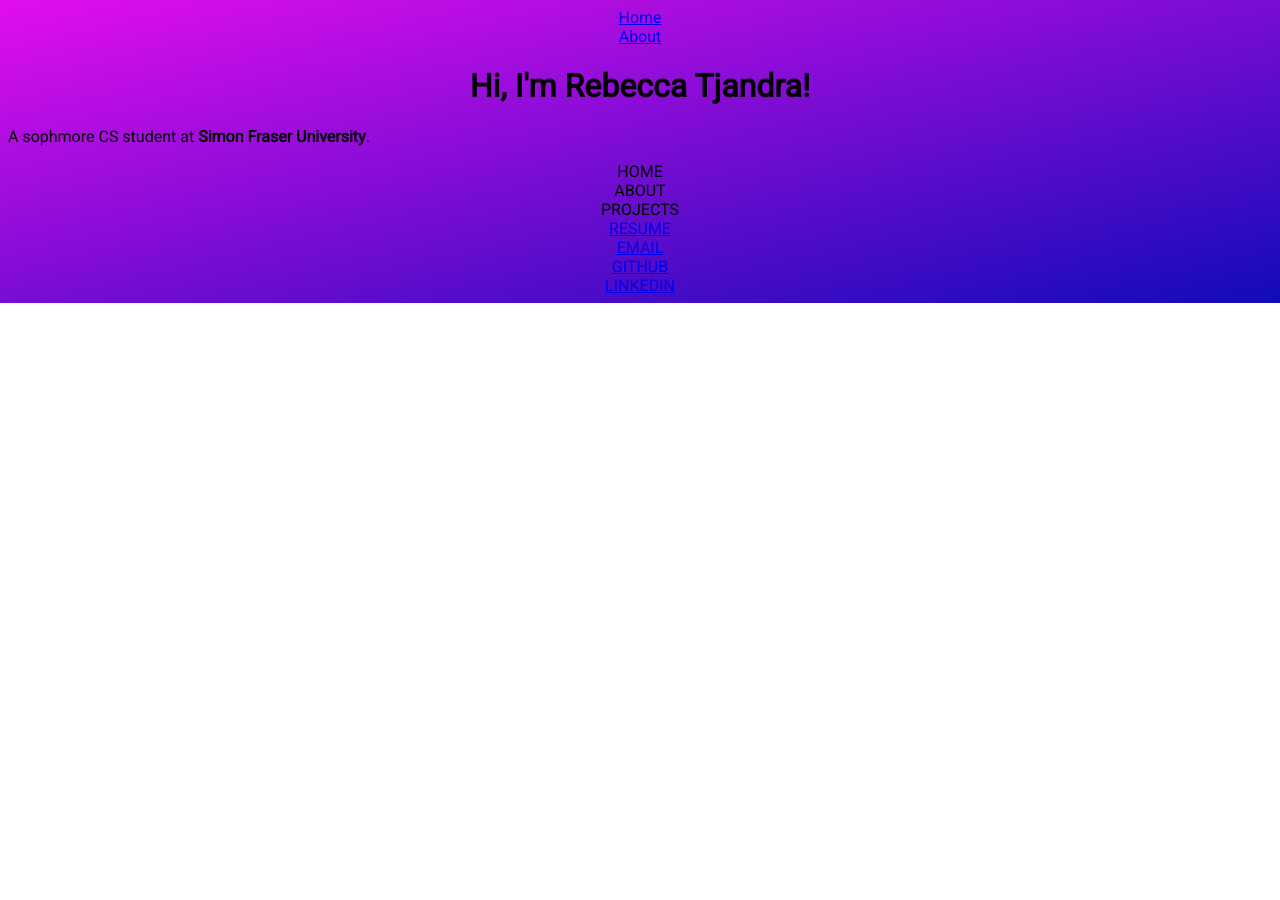
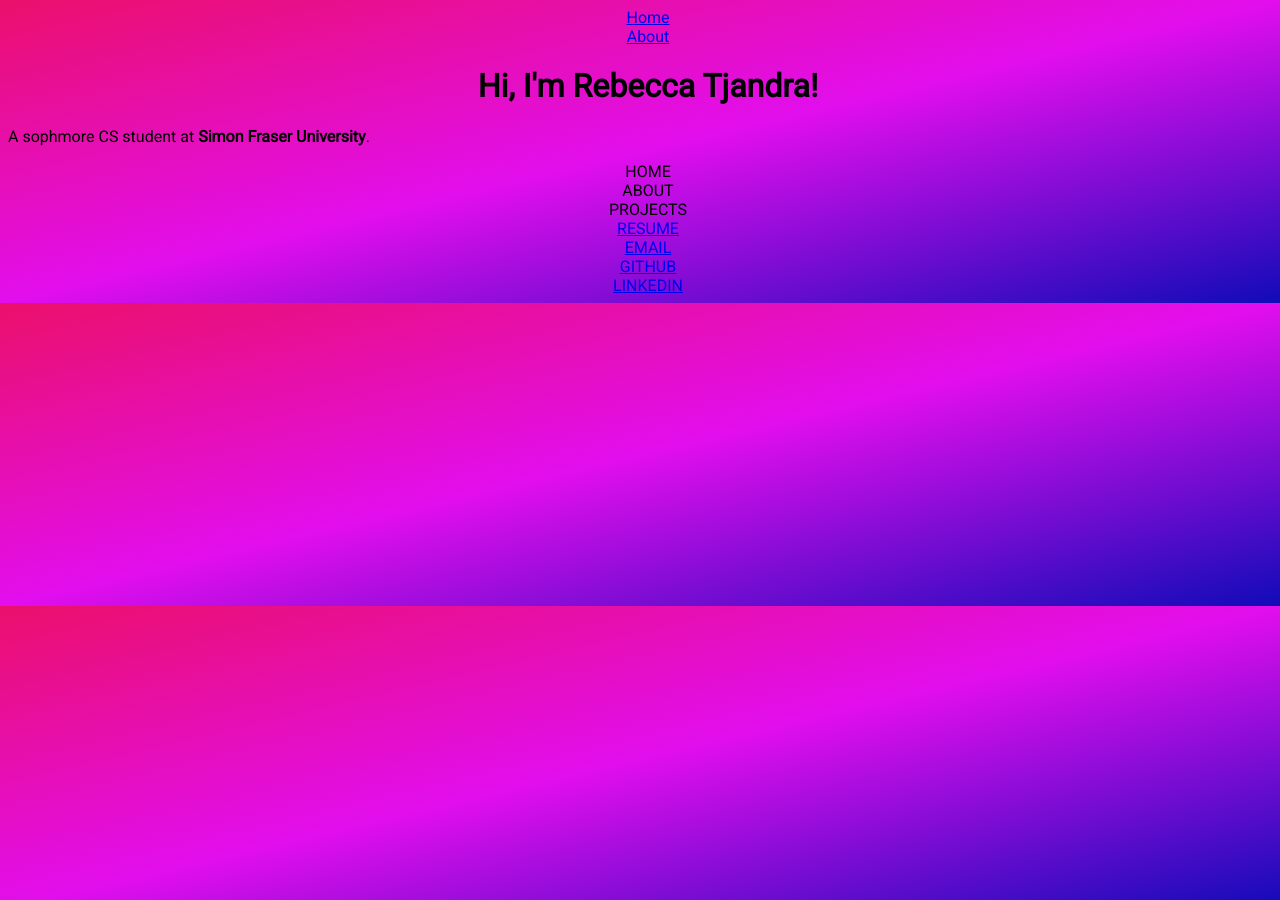
Before and after one commit to rebaka/rebaka.github.io, a Jekyll site: the page index.html, which Jekyll copies as it is, in a window 1280 px wide. Built offline with Jekyll 4.4.1, drawn with Linux system fonts in a browser that asks for light colours.

Commit message:
Update main.css

```diff
--- a/css/main.css
+++ b/css/main.css
@@ -2,10 +2,10 @@
 
 /* ==== General ==== */
 
-body {
-  background: #eb106b;
-  background: linear-gradient(to right bottom, #e20eed, #110bb8);
-  background-repeat:no-repeat;
+body { /* body tag involves whole page */
+  width: 100%;
+  height: 100%;
+  background:linear-gradient(to right bottom, #eb106b, #e20eed, #110bb8);
   font-family: 'Roboto', sans-serif;
 }
 
```
